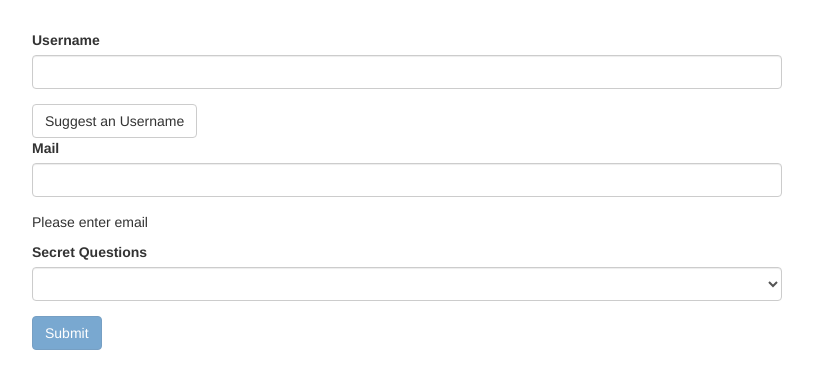
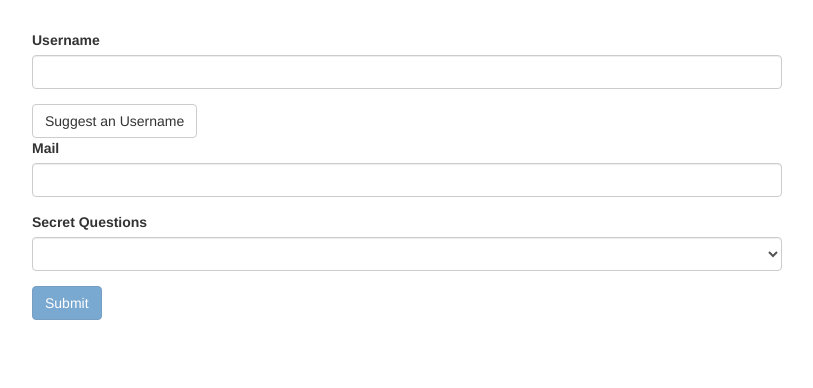
Before and after one commit to MateuszZie/Angular-course, an Angular app in the folder forms-td-start/: page / in a window 1280 px wide. Shown: the top 388 px of the page, without its empty margins (233-1046 px from the left). Built offline with nearby package versions, Linux system fonts and the light colour scheme.

Commit message:
TD: Outputting Validation Error Messages

```diff
--- a/forms-td-start/src/app/app.component.html
+++ b/forms-td-start/src/app/app.component.html
@@ -27,9 +27,12 @@
               name="email"
               required
               email
+              #email="ngModel"
             />
           </div>
-          <p>Please enter email</p>
+          <span class="help-block" *ngIf="email.invalid && email.touched"
+            >Please enter valid email!</span
+          >
         </div>
         <div class="form-group">
           <label for="secret">Secret Questions</label>
```
